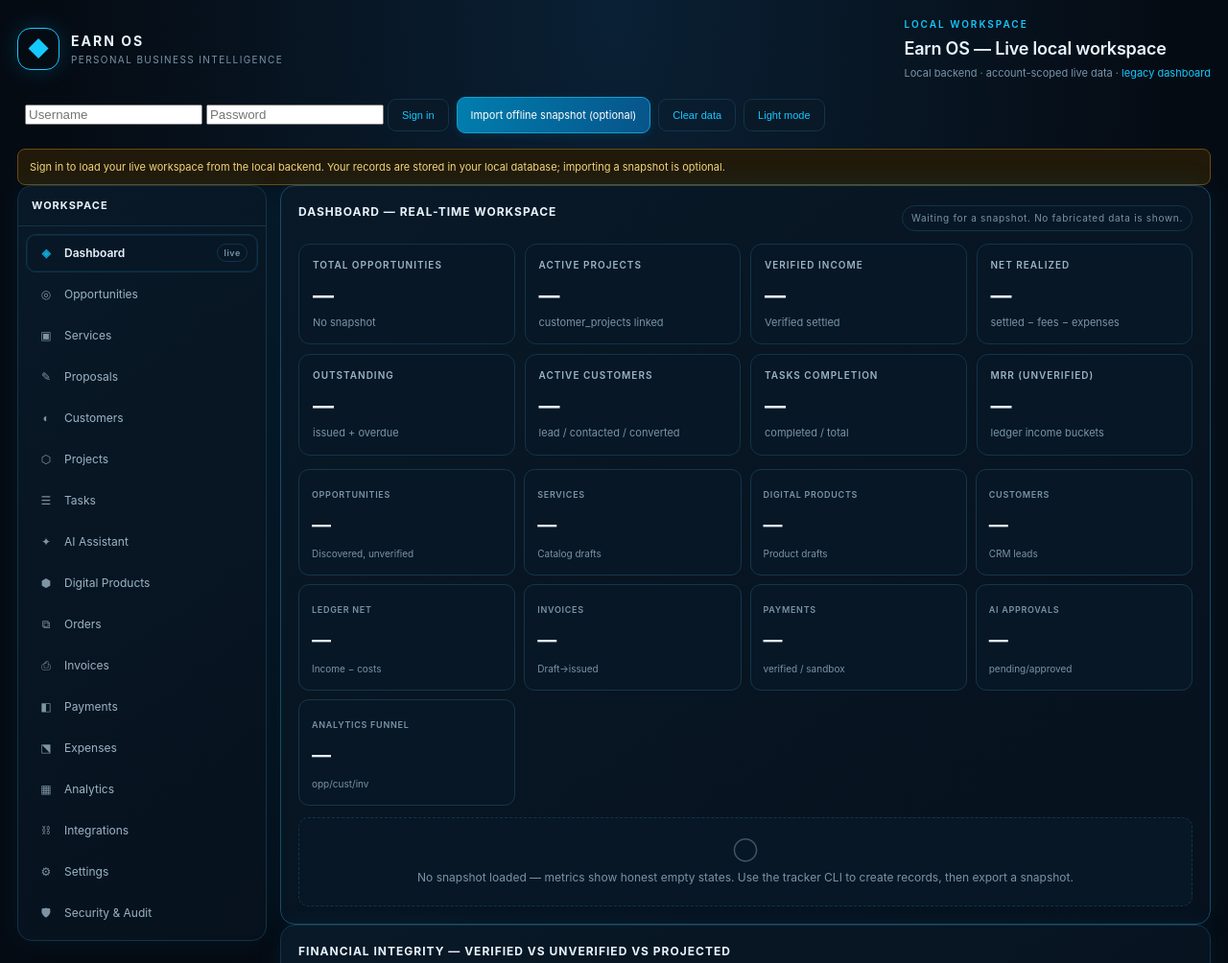
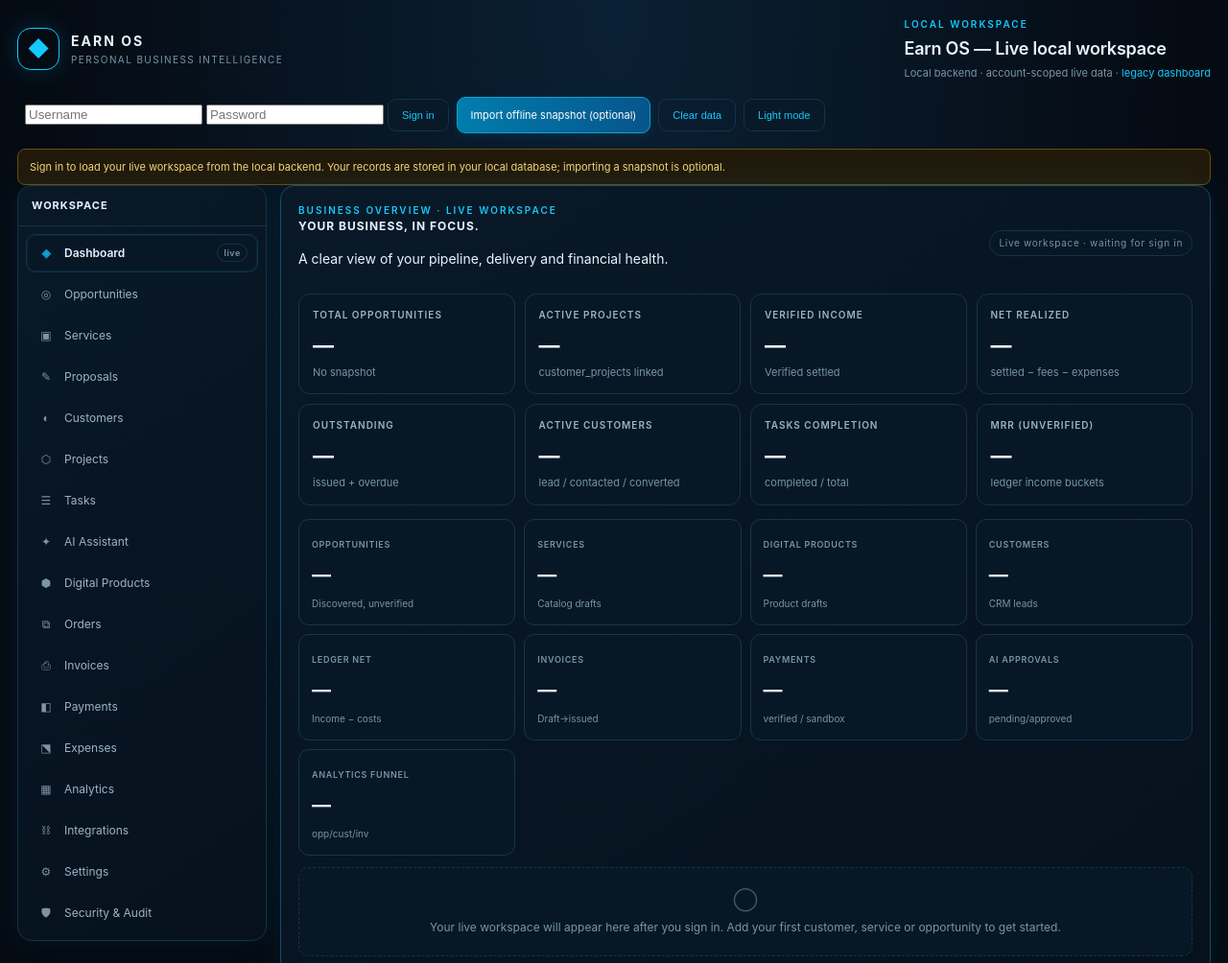
Before and after one commit to ay23-byte/Ai-earn, a plain HTML site: page dashboard/app.html in a window 1280 px wide. Shown: the top 1004 px of the page at 96% size. Drawn offline with Linux system fonts and the light colour scheme.

Commit message:
Polish dashboard overview for unified Earn OS experience

```diff
--- a/dashboard/app.html
+++ b/dashboard/app.html
@@ -69,10 +69,10 @@
   <main id="main" tabindex="-1" class="content" aria-live="polite">
     <!-- Dashboard -->
     <section class="view active" id="view-dashboard" data-view="dashboard" aria-labelledby="h-dashboard">
-      <div class="panel hero">
+      <div class="panel hero dashboard-hero">
         <div class="hero-head">
-          <h2 id="h-dashboard">Dashboard — real-time workspace</h2>
-          <span class="pill" id="overviewMode">Waiting for a snapshot. No fabricated data is shown.</span>
+          <div><div class="eyebrow">BUSINESS OVERVIEW · LIVE WORKSPACE</div><h2 id="h-dashboard">Your business, in focus.</h2><p class="dashboard-subtitle">A clear view of your pipeline, delivery and financial health.</p></div>
+          <span class="pill" id="overviewMode">Live workspace · waiting for sign in</span>
         </div>
         <div class="metrics">
           <article class="metric"><div class="label">Total opportunities</div><div class="value" id="dashTotalOpps">—</div><div class="note" id="dashTotalOppsNote">No snapshot</div></article>
@@ -97,7 +97,7 @@
           <div class="stream"><span>AI approvals</span><strong id="workAI">—</strong><small>pending/approved</small></div>
           <div class="stream"><span>Analytics funnel</span><strong id="workFunnel">—</strong><small>opp/cust/inv</small></div>
         </div>
-        <div class="empty" id="overviewEmpty" style="margin-top:12px">No snapshot loaded — metrics show honest empty states. Use the tracker CLI to create records, then export a snapshot.</div>
+        <div class="empty" id="overviewEmpty" style="margin-top:12px">Your live workspace will appear here after you sign in. Add your first customer, service or opportunity to get started.</div>
       </div>
       <div class="panel">
         <h2>Financial integrity — verified vs unverified vs projected</h2>
```
